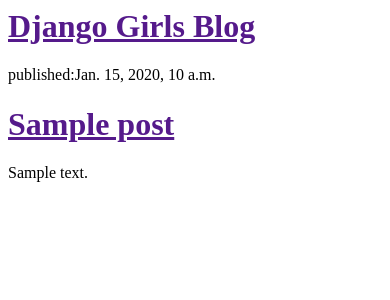
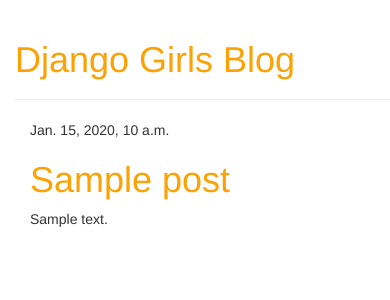
Before and after one commit to chho33/my-first-blog, a Django app: template blog/templates/blog/post_list.html in a window 390 px wide. Shown: the top 300 px of the page. Run offline with Django 3.2, Linux system fonts and the light colour scheme; the template is opened without the code that fills it: values that come from a table or form of the project are taken from there, others are empty; tables that the repository leaves empty hold one stand-in row (values such as "Sample post"); some libraries are stand-ins or nearby versions.

Commit message:
20150721

```diff
--- /dev/null
+++ b/blog/static/css/blog.css
@@ -0,0 +1,7 @@
+h1 a {
+	color: #FCA205;
+}
+
+body {
+    padding-left: 15px;
+}
--- /dev/null
+++ b/blog/templates/blog/base.html
@@ -0,0 +1,25 @@
+
+{% load staticfiles %}
+
+<html>
+    <head>
+        <title>Django Girls blog</title>
+        <link rel="stylesheet" href="//maxcdn.bootstrapcdn.com/bootstrap/3.2.0/css/bootstrap.min.css">
+        <link rel="stylesheet" href="//maxcdn.bootstrapcdn.com/bootstrap/3.2.0/css/bootstrap-theme.min.css">
+        <link href='//fonts.googleapis.com/css?family=Lobster&subset=latin,latin-ext' rel='stylesheet' type='text/css'>
+        <link rel="stylesheet" href="{% static "css/blog.css" %}">
+    </head>
+	<body>
+   	 <div class="page-header">
+       	 <h1><a href="/">Django Girls Blog</a></h1>
+   	 </div>
+    	<div class="content container">
+        	<div class="row">
+            	<div class="col-md-8">
+            	{% block content %}
+            	{% endblock %}
+            	</div>
+        	</div>
+    	</div>
+	</body>
+</html>
--- a/blog/templates/blog/post_list.html
+++ b/blog/templates/blog/post_list.html
@@ -1,14 +1,13 @@
-        <title>Django Girls blog</title>
-    </head>
-    <body>
-        <div>
-            <h1><a href="">Django Girls Blog</a></h1>
+{% extends "blog/base.html" %}
+
+{% block content %}
+    {% for post in posts %}
+        <div class="post">
+            <div class="date">
+                {{ post.published_date }}
+            </div>
+            <h1><a href="{% url "post_detail" pk=post.pk %}">{{ post.title }}</a></h1>
+            <p>{{ post.text|linebreaks }}</p>
         </div>
-    {% for post in posts %}
-	<div>
-		<p>published:{{ post.published_date }}</p>		  <h1><a href="">{{ post.title }}</a></h1>
-		<p>{{ post.text|linebreaks }}</p>
-	<div>
     {% endfor %}
-    </body>
-</html>
+{% endblock content %}
--- a/blog/urls.py
+++ b/blog/urls.py
@@ -2,4 +2,5 @@
 from blog import views
 urlpatterns = [
     url(r'^$', views.post_list, name='post_list'),
+    url(r'^post/(?P<pk>[0-9]+)/$',views.post_detail,name='post_detail'),
 ]
--- a/mysite/settings.py
+++ b/mysite/settings.py
@@ -61,7 +61,7 @@
 	'ENGINE': 'django.db.backends.mysql',
         'NAME': 'mysite',
         'USER': 'root',
-        'PASSWORD': 'oblivn0374',
+        'PASSWORD': '',
         'HOST': 'localhost',
         'PORT': '3306',
 	#'ENGINE': 'django.db.backends.sqlite3',
```
Also changed, not shown: blog/views.py (+6 -1 lines), blog/templates/blog/post_detail.html (added), 3 other files.
